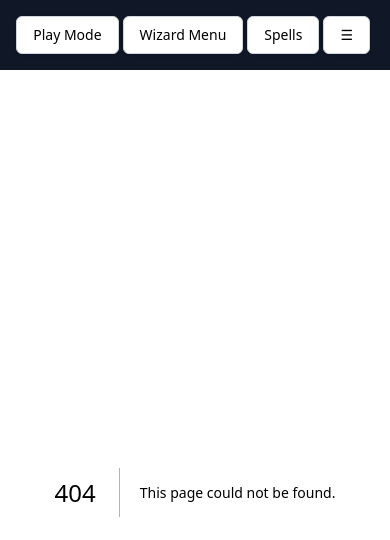
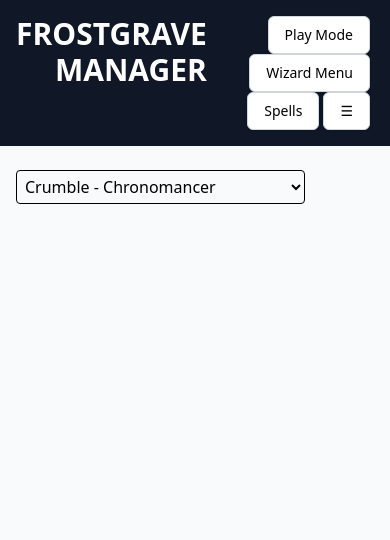
Before and after one commit to seanie1995/frostgrave-warband-manager, a Next.js app: page /AllSpells in a window 390 px wide. Before the commit this address had no page. Shown: the top 540 px of the page. Built offline with nearby package versions, Linux system fonts and the light colour scheme.

Commit message:
Added all spells page. Added logo on navbar. Need to make it mobile friendly later on.

```diff
--- /dev/null
+++ b/src/app/AllSpells/page.tsx
@@ -0,0 +1,60 @@
+'use client'
+
+import React, { useContext, useEffect, useState } from 'react'
+import { MyContext } from '../context/Context'
+import { Member, Wizard, Spell } from '../models/models'
+import Gamecodex from '../assets/Codex.json'
+
+const AllSpells = () => {
+    const context = useContext(MyContext)
+    if (!context) {
+        throw new Error("No Context")
+    }
+
+    const [chosenSpell, setChosenSpell] = useState<Spell | null>(null)
+    const [spellList, setSpellList] = useState<Spell[] | null>([])
+
+    useEffect(() => {
+        const spellList = Gamecodex.spells;
+
+        if (!spellList) {
+            return;
+        }
+
+        const sortedSpells = spellList.sort((a, b) => a.school - b.school);
+
+        setSpellList(sortedSpells);
+    }, [])
+
+    return (
+        <div className="min-h-screen w-screen bg-gray-50 p-4">
+            <select
+                name="chosenSpell"
+                value={chosenSpell ? JSON.stringify(chosenSpell) : ""}
+                onChange={e => setChosenSpell(JSON.parse(e.target.value))}
+                className='border border-black p-1 mt-2 rounded'
+            >
+                {spellList ?
+                    spellList.map(s =>
+                        <option value={JSON.stringify(s)} key={s.name} >
+                            {s.name} - {s.schoolName}
+                        </option>) : null}
+            </select>
+            {chosenSpell ? <div className="bg-white max-w-screen mt-2 w-full p-6 rounded-2xl shadow-xl border border-gray-200">
+                <div className="flex flex-col gap-2 text-gray-800">
+                    <h2 className="text-2xl font-bold">{chosenSpell.name}</h2>
+                    <p className="text-sm text-gray-500">
+                        Target Number: <span className="font-medium">{chosenSpell.targetNumber}</span> /{" "}
+                        <span className="font-medium">{chosenSpell.targetNumber + 2}</span>
+
+                    </p>
+                    <p className='text-sm text-gray-500'>Type: {chosenSpell.type}</p>
+                    <p className="text-gray-700 whitespace-pre-line leading-relaxed">{chosenSpell.description}</p>
+
+                </div>
+            </div> : null}
+        </div>
+    )
+}
+
+export default AllSpells
--- a/src/app/EditSpells/page.tsx
+++ b/src/app/EditSpells/page.tsx
@@ -60,6 +60,7 @@
         })
 
         setFullWarband(newWarband)
+        alert("Changes Saved")
     }
 
     return (
--- a/src/app/WizardCreator/page.tsx
+++ b/src/app/WizardCreator/page.tsx
@@ -238,7 +238,7 @@
     }, [chosenSchool]);
 
     return (
-        <main className="min-h-screen w-screen bg-gray-50 p-4">
+        <main className="min-h-screen w-screen bg-gray-50">
             <form
                 className="flex flex-col justify-center bg-white p-6 rounded-xl shadow-md w-screen space-y-4"
                 onSubmit={handleSubmit}
--- a/src/app/components/navbar.tsx
+++ b/src/app/components/navbar.tsx
@@ -74,11 +74,16 @@
         setFullWarband([])
         localStorage.clear();
         setIsOpen(false);
+        router.push("/")
     }
 
     return (
-        <nav className="relative inline-block text-right p-4 bg-gray-900 w-screen">
-            {!isPlayMode ? <button
+        <nav className="relative flex justify-between text-right p-4 bg-gray-900 w-screen">
+            <a href="/"><h1 className='font-bold text-white text-3xl'>FROSTGRAVE MANAGER</h1></a>
+            <div>
+                {!isPlayMode ?
+
+                    <button
                         type="button"
                         onClick={() => { router.push('/PlayPage'), setIsPlayMode(prev => !prev), setIsOpen(false) }}  // <-- navigate on click
                         className="inline-flex justify-center mr-1  rounded-md border border-gray-300 shadow-sm px-4 py-2 bg-white text-black text-sm font-medium hover:bg-gray-200"
@@ -119,9 +124,9 @@
                             <a href="/YourSpells" className="block px-4 py-2 text-sm text-left hover:bg-gray-100" role="menuitem">Your Spells</a>
                             <a href="/EditSpells" className="block px-4 py-2 text-sm text-left hover:bg-gray-100" role="menuitem">Edit Spells</a>
                             <a href="/WarbandBuilder" className="block px-4 py-2 text-sm text-left hover:bg-gray-100" role="menuitem">Add a Member</a>
-
+                            <a href="/AllSpells" className="block px-4 py-2 text-sm text-left hover:bg-gray-100" role="menuitem">All Spells</a>
                             <button
-                            className="block px-4 py-2 text-sm hover:bg-gray-100"
+                                className="block px-4 py-2 text-sm text-left hover:bg-gray-100"
                                 onClick={downloadWarband}
                                 role="menuitem"
                             >
@@ -154,6 +159,7 @@
                         </div>
                     </div>
                 )}
+            </div>
         </nav>
     )
 }
```
Lines whose indentation alone changed are shown as unchanged.
